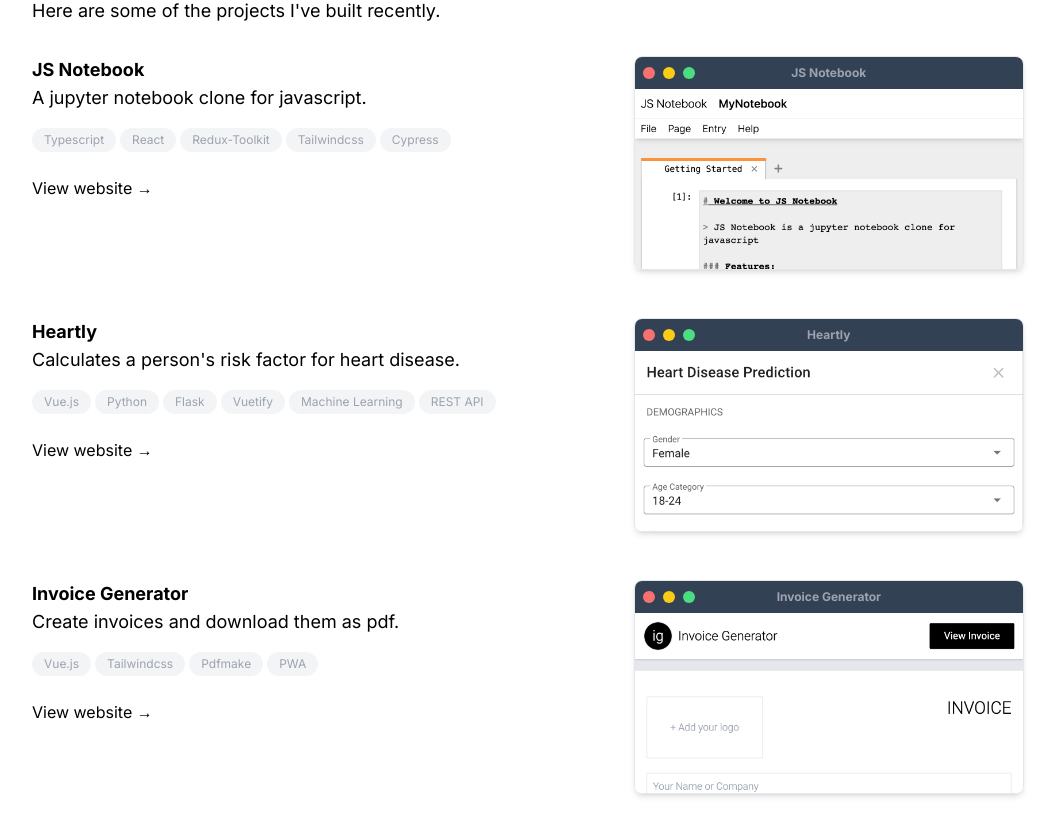
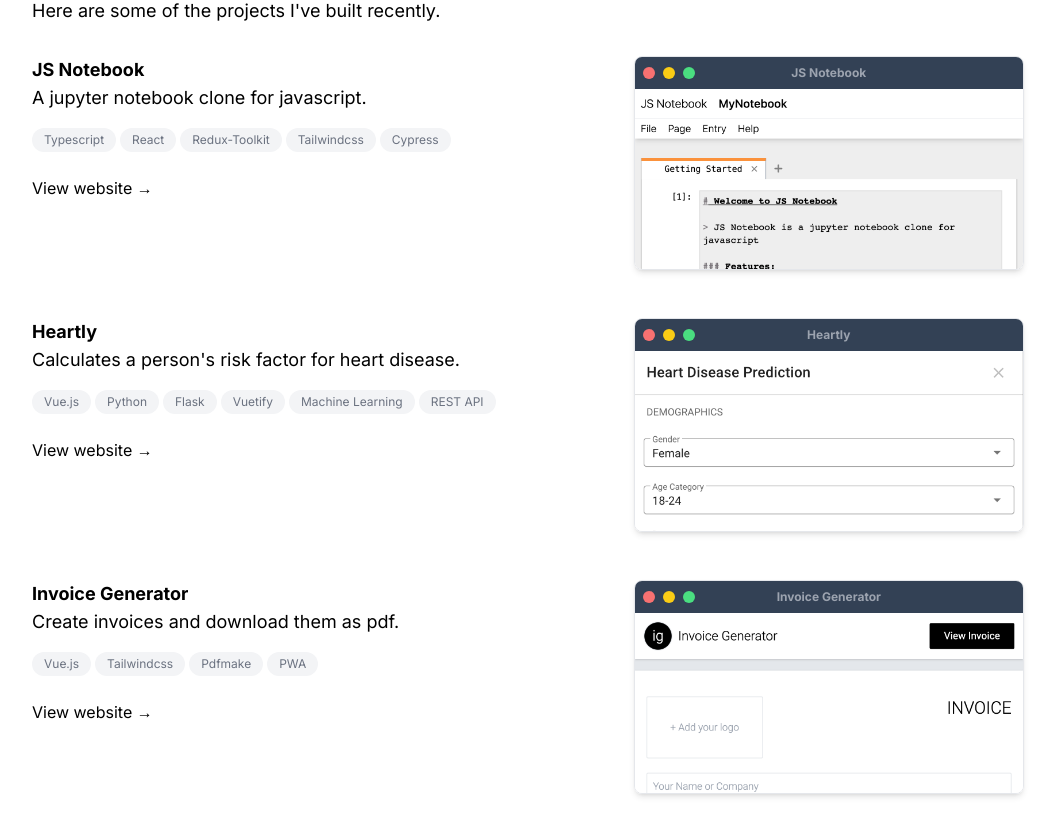
Before and after one commit to ranasun/randya.dev, a React (Vite) app: page / in a window 1280 px wide. Shown: the part 840-1676 px from the top of the page, without its empty margins (112-1167 px from the left). Built offline with nearby package versions, Linux system fonts and the light colour scheme.

Commit message:
Update bg and text color

```diff
--- a/src/Tag.tsx
+++ b/src/Tag.tsx
@@ -5,7 +5,7 @@ interface Props {
 }
 const Tag: React.FC<Props> = ({ children }) => {
 	return (
-		<span className="bg-gray-100 text-gray-400 dark:bg-gray-900 dark:text-gray-500 py-1 px-3 inline-block rounded-full text-xs whitespace-nowrap">
+		<span className="bg-gray-100 text-gray-500 dark:bg-gray-800 dark:text-gray-500 py-1 px-3 inline-block rounded-full text-xs whitespace-nowrap">
 			{children}
 		</span>
 	);
```
